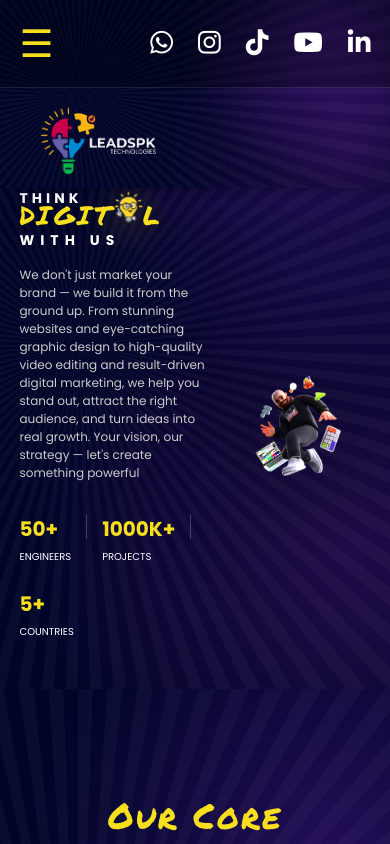
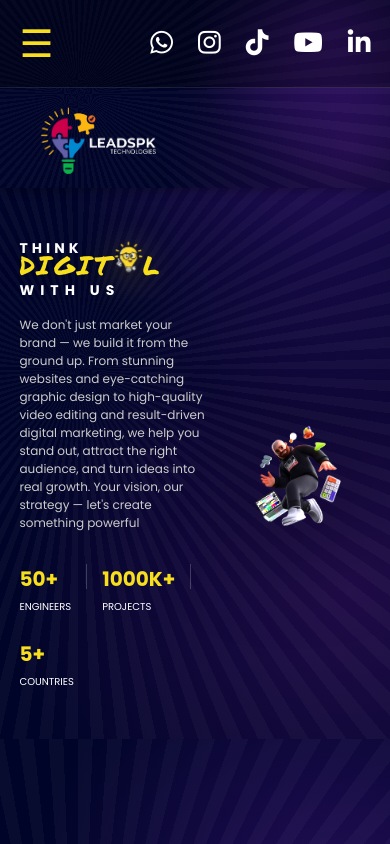
Before and after one commit to leadspkinfo-bit/my-react-app, a React (Vite) app in the folder my-react-app/: page / in a window 390 px wide. Shown: the top 844 px of the page. Built offline with nearby package versions, Linux system fonts and the light colour scheme.

Commit message:
hero update2

```diff
--- a/my-react-app/src/components/Hero/Hero.css
+++ b/my-react-app/src/components/Hero/Hero.css
@@ -151,7 +151,9 @@
 @media (max-width: 992px) {
   .hero-section {
     min-height: auto;
-    padding: 140px 5% 40px 5%;
+    /* --- YAHAN CHANGE KIYA HAI --- */
+    /* Padding top 140px se 190px kar di taake pura block thora neechay shift ho jaye */
+    padding: 190px 5% 40px 5%;
     height: auto;
   }
 
@@ -170,8 +172,6 @@
     display: flex;
     flex-direction: column;
     align-items: flex-start;
-    /* --- MAGIC YAHAN HAI --- */
-    /* Sirf is text wale hissay ko akelay 50px neechay khiska diya hai */
     margin-top: 50px;
   }
 
@@ -222,7 +222,7 @@
 
   .bulb-span { margin: 0 -3px; }
 
-  /* PICTURE RIGHT SIDE PAR (Ye apni purani theek jagah par hai) */
+  /* PICTURE RIGHT SIDE PAR */
   .hero-image-area {
     order: 2;
     flex: 1;
```
